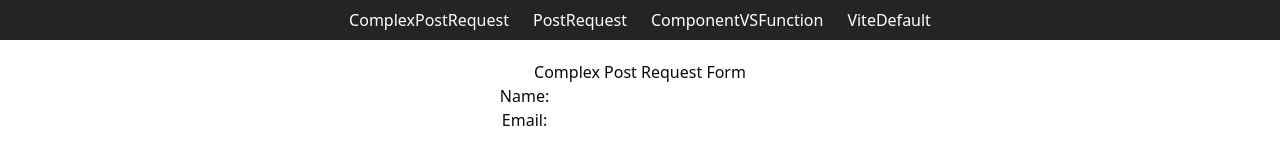
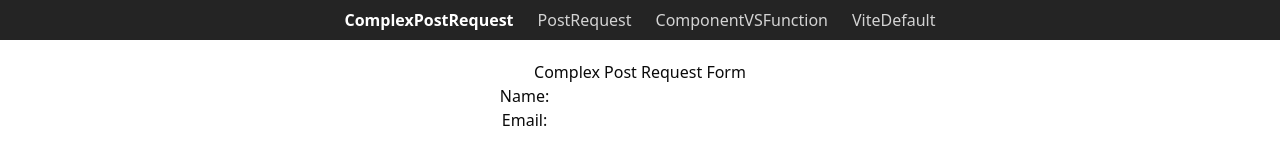
Before and after one commit to ir77/Sandbox-turbo-sniffle, a React (Vite) app in the folder Frontend/: page / in a window 1280 px wide. Shown: the top 160 px of the page. Built offline with nearby package versions, Linux system fonts and the light colour scheme.

Commit message:
fix: ナビゲーションアイテムのアクティブスタイルを更新

```diff
--- a/Frontend/src/App.tsx
+++ b/Frontend/src/App.tsx
@@ -12,7 +12,7 @@ type NavigationItemProps = {
 
 const NavigationItem = ({ to, children }: NavigationItemProps) => {
   const navLinkClassName = ({ isActive }: { isActive: boolean }) =>
-    isActive ? "active" : "";
+    isActive ? "font-bold opacity-100" : "font-normal opacity-80";
 
   return (
     <li>
```
